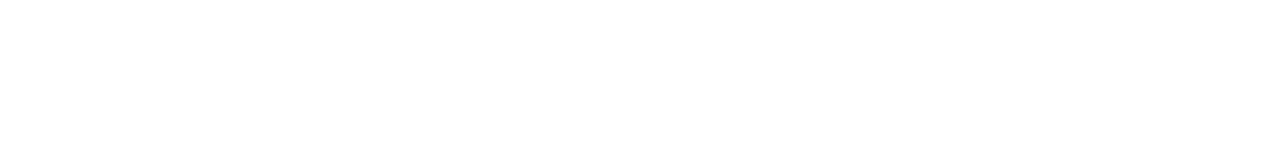
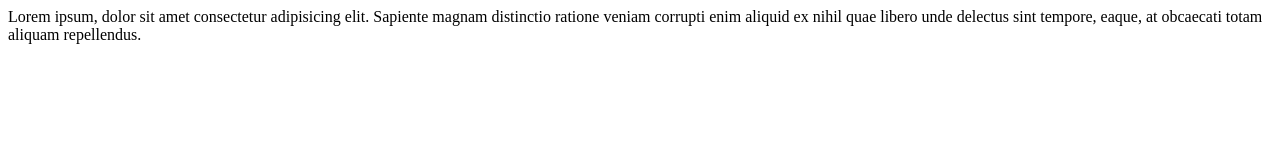
Before and after one commit to ivam1973/html5_css3, a plain HTML site: page index.html in a window 1280 px wide. Drawn offline with Linux system fonts and the light colour scheme.

Commit message:
Alterações no arquivo index.html (HEAD)

```diff
--- a/index.html
+++ b/index.html
@@ -6,9 +6,9 @@
     <meta name="viewport" content="width=device-width, initial-scale=1.0">
     <title>Desenvolvimento de Site - Ivam Steffens Oliveira</title>
     <meta name="description" content="Tenha seu próprio site, personalizado, desenvolvido com qualidade e tecnologia de ponta.">
-    <!--<link rel="icon" href="img/....." FALTA EU CRIAR MEU FAVICON -->
+    <link rel="icon" href="img/iconfinder-connectedglobe-4417105_116615.ico">
 </head>
 <body>
-
+    Lorem ipsum, dolor sit amet consectetur adipisicing elit. Sapiente magnam distinctio ratione veniam corrupti enim aliquid ex nihil quae libero unde delectus sint tempore, eaque, at obcaecati totam aliquam repellendus.
 </body>
 </html>
```
